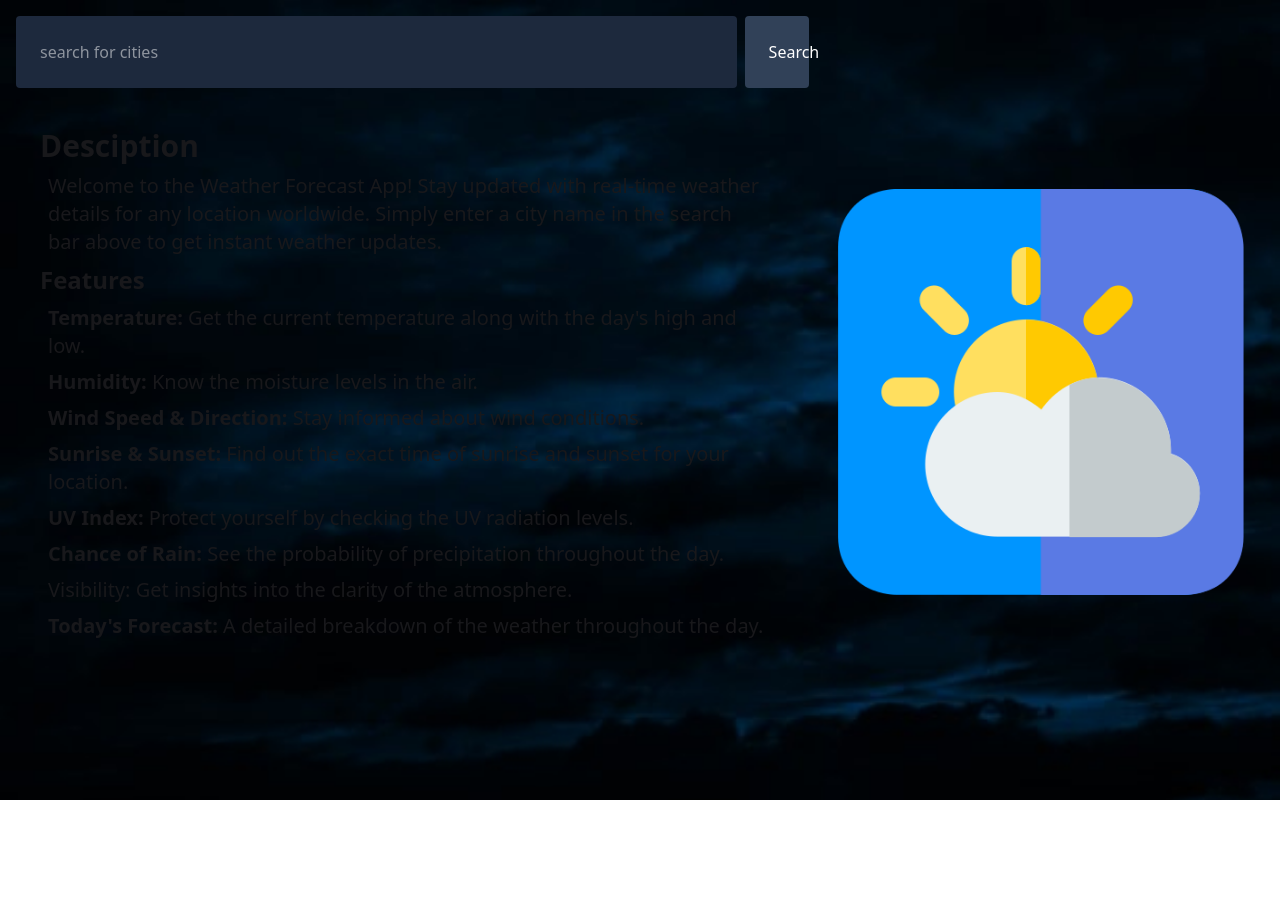
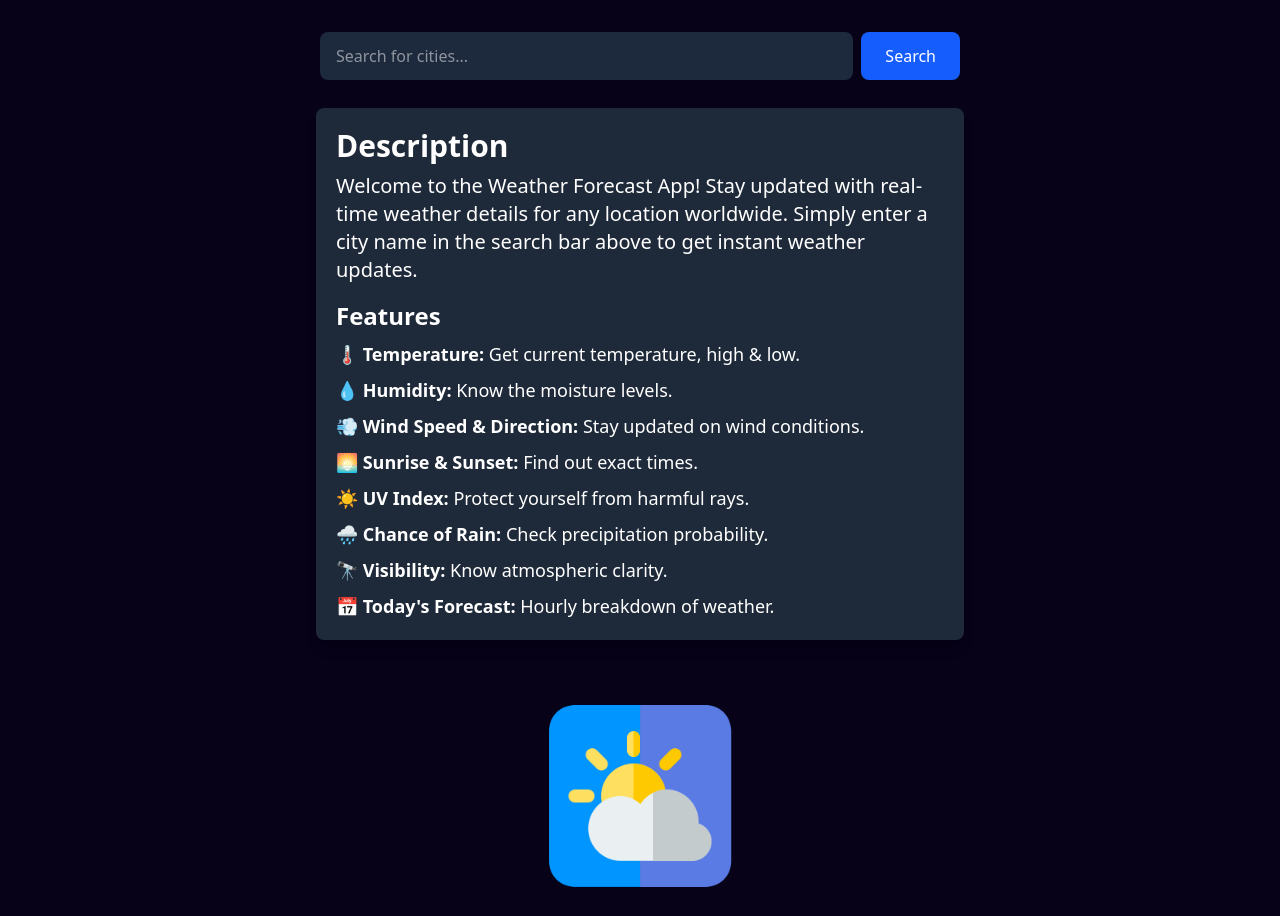
Before and after one commit to Suketu7879/weather-forecast, a React (Vite) app: page / in a window 1280 px wide. Before the commit the page ends 800 px from the top, so only its background shows below. Built offline with nearby package versions, Linux system fonts and the light colour scheme.

Commit message:
completed

```diff
--- a/src/components/AirCondition.jsx
+++ b/src/components/AirCondition.jsx
@@ -1,3 +1,4 @@
+
 import React, { useContext } from "react";
 import { AppContext } from "../context";
 
@@ -5,56 +6,24 @@ const AirCondition = () => {
   const { data } = useContext(AppContext);
 
   return (
-    <div>
-      <div className="text-white bg-gray-700 font-bold rounded-3xl p-9 m-2">
-        <div>Air Condition</div>
-        <div className="flex justify-between items-center py-24 px-7 h-40">
-          <div className="flex flex-col gap-10">
-            <div>
-              <div className="opacity-60 font-normal">Feels like</div>
-              <div className="text-2xl">{data.current.feelslike_c}° C</div>
-            </div>
-            <div>
-              <div className="opacity-60 font-normal">UV</div>
-              <div className="text-2xl">{data.current.uv}</div>
-            </div>
+    <div className="text-white bg-gray-700 font-bold rounded-3xl p-6 m-2">
+      <div className="text-2xl text-center md:text-left">Air Condition</div>
+      <div className="grid grid-cols-2 sm:grid-cols-4 gap-6 py-6">
+        {[
+          { label: "Feels like", value: `${data.current.feelslike_c}° C` },
+          { label: "UV", value: data.current.uv },
+          { label: "Wind", value: `${data.current.wind_kph} KM` },
+          { label: "Wind direction", value: data.current.wind_dir },
+          { label: "Humidity", value: `${data.current.humidity}%` },
+          { label: "Chance of rain", value: `${data.forecast.forecastday[0].day.daily_chance_of_rain}%` },
+          { label: "Pressure", value: `${data.current.pressure_mb} mb` },
+          { label: "Precipitation", value: `${data.current.precip_mm} mm` },
+        ].map((item, index) => (
+          <div key={index} className="flex flex-col items-center sm:items-start">
+            <div className="opacity-60 font-normal">{item.label}</div>
+            <div className="text-xl">{item.value}</div>
           </div>
-
-          <div className="flex flex-col gap-10">
-            <div>
-              <div className="opacity-60 font-normal">Wind</div>
-              <div className="text-2xl">{data.current.wind_kph} KM</div>
-            </div>
-            <div>
-              <div className="opacity-60 font-normal">Wind direction</div>
-              <div className="text-2xl">{data.current.wind_dir}</div>
-            </div>
-          </div>
-
-          <div className="flex flex-col gap-10">
-            <div>
-              <div className="opacity-60 font-normal">Humidity</div>
-              <div className="text-2xl">{data.current.humidity}%</div>
-            </div>
-            <div>
-              <div className="opacity-60 font-normal">Chance of rain</div>
-              <div className="text-2xl">
-                {data.forecast.forecastday[0].day.daily_chance_of_rain}%
-              </div>
-            </div>
-          </div>
-
-          <div className="flex flex-col gap-10">
-            <div>
-              <div className="opacity-60 font-normal">Pressure</div>
-              <div className="text-2xl">{data.current.pressure_mb} mb</div>
-            </div>
-            <div>
-              <div className="opacity-60 font-normal">Precipitation </div>
-              <div className="text-2xl">{data.current.precip_mm} mm</div>
-            </div>
-          </div>
-        </div>
+        ))}
       </div>
     </div>
   );
--- a/src/components/Forcast.jsx
+++ b/src/components/Forcast.jsx
@@ -1,32 +1,29 @@
+
+
 import React, { useContext } from "react";
 import { AppContext } from "../context";
 
 const Forcast = () => {
   const { data } = useContext(AppContext);
   const { hour } = data.forecast.forecastday[0];
+
   return (
-    <div className="text-white bg-gray-800 font-bold rounded-3xl p-5 m-2">
-      <div className="m-3 ">TODAY'S FORECAST</div>
-      <div className="flex overflow-auto flex-col items-center h-[695px]">
-        {hour.map((info, idx) => {
-          return (
-            <div key={idx} className="flex flex-col">
-              <div className="m-3 flex items-center w-20 gap-10">
-                {/* time */}
-                <p className="text-lg text-white opacity-60 ">
-                  {info.time.split(" ")[1]}
-                </p>
-                {/* icon */}
-                <img src={info.condition.icon} alt="icon" className="my-2" />
-                {/* temperature */}
-                <p className="text-xl">{info.temp_c}° C</p>
-              </div>
-              <div className="h-[0.1px] w-60 bg-white m-3 "></div>
+    <div className="text-white bg-gray-700 font-bold rounded-3xl p-5 m-2">
+      <div className="text-2xl text-center md:text-left">TODAY'S FORECAST</div>
+      <div className="flex flex-wrap md:flex-col gap-4 overflow-x-auto md:overflow-visible items-center py-4">
+        {hour.map((info, idx) => (
+          <div key={idx} className="flex flex-col items-center md:w-full">
+            <div className="flex items-center gap-4 w-auto">
+              <p className="text-lg text-white opacity-60">{info.time.split(" ")[1]}</p>
+              <img src={info.condition.icon} alt="icon" className="w-12" />
+              <p className="text-xl">{info.temp_c}° C</p>
             </div>
-          );
-        })}
+            <div className="h-[1px] w-24 md:w-full bg-white opacity-30"></div>
+          </div>
+        ))}
       </div>
     </div>
   );
 };
+
 export default Forcast;
--- a/src/components/Home.jsx
+++ b/src/components/Home.jsx
@@ -5,19 +5,17 @@ import logo from "../assets/logo.png";
 
 const Home = () => {
   return (
-    <div>
-      <div className="flex p-2">
-        <div className="w-[70%]">
-          <div className="">
-            <Search />
-          </div>
-          <div>
-            <Intro />
-          </div>
-        </div>
-        <div className="flex items-center">
-          <img src={logo} alt="" className="mt-24" />
-        </div>
+    <div className="flex flex-col items-center justify-center p-4 space-y-6">
+      <div className="w-full max-w-2xl">
+        <Search />
+        <Intro />
+      </div>
+      <div className="flex justify-center w-full">
+        <img
+          src={logo}
+          alt="Weather Illustration"
+          className="w-40 md:w-52 mt-4"
+        />
       </div>
     </div>
   );
--- a/src/components/Intro.jsx
+++ b/src/components/Intro.jsx
@@ -1,51 +1,29 @@
+
+
 import React from "react";
 
 const Intro = () => {
   return (
-    <div className=" m-3 p-5">
+    <div className="m-3 p-5 bg-gray-800 text-white rounded-lg shadow-lg">
       <div>
-        <div className="text-3xl font-bold">Desciption</div>
-        <div>
-          <p className="text-xl m-2">
-            Welcome to the Weather Forecast App! Stay updated with real-time
-            weather details for any location worldwide. Simply enter a city name
-            in the search bar above to get instant weather updates.
-          </p>
-        </div>
+        <h1 className="text-2xl md:text-3xl font-bold mb-2">Description</h1>
+        <p className="text-lg md:text-xl mb-4">
+          Welcome to the Weather Forecast App! Stay updated with real-time weather details for any location worldwide.
+          Simply enter a city name in the search bar above to get instant weather updates.
+        </p>
       </div>
       <div>
-        <div className="text-2xl font-bold">Features</div>
-        <div className="text-xl m-2 flex flex-col gap-2">
-          <p>
-            <span className="font-semibold">Temperature:</span> Get the current
-            temperature along with the day's high and low.
-          </p>
-          <p>
-            <span className="font-semibold">Humidity:</span> Know the moisture
-            levels in the air.
-          </p>
-          <p>
-            <span className="font-semibold">Wind Speed & Direction:</span> Stay
-            informed about wind conditions.
-          </p>
-          <p>
-            <span className="font-semibold">Sunrise & Sunset:</span> Find out
-            the exact time of sunrise and sunset for your location.
-          </p>
-          <p>
-            <span className="font-semibold">UV Index:</span> Protect yourself by
-            checking the UV radiation levels.
-          </p>
-          <p>
-            <span className="font-semibold">Chance of Rain:</span> See the
-            probability of precipitation throughout the day.
-          </p>
-          <p>Visibility: Get insights into the clarity of the atmosphere.</p>
-          <p>
-            <span className="font-semibold">Today's Forecast:</span> A detailed
-            breakdown of the weather throughout the day.
-          </p>
-        </div>
+        <h2 className="text-xl md:text-2xl font-bold mb-2">Features</h2>
+        <ul className="text-lg space-y-2">
+          <li><span className="font-semibold">🌡 Temperature:</span> Get current temperature, high & low.</li>
+          <li><span className="font-semibold">💧 Humidity:</span> Know the moisture levels.</li>
+          <li><span className="font-semibold">💨 Wind Speed & Direction:</span> Stay updated on wind conditions.</li>
+          <li><span className="font-semibold">🌅 Sunrise & Sunset:</span> Find out exact times.</li>
+          <li><span className="font-semibold">☀️ UV Index:</span> Protect yourself from harmful rays.</li>
+          <li><span className="font-semibold">🌧 Chance of Rain:</span> Check precipitation probability.</li>
+          <li><span className="font-semibold">🔭 Visibility:</span> Know atmospheric clarity.</li>
+          <li><span className="font-semibold">📅 Today's Forecast:</span> Hourly breakdown of weather.</li>
+        </ul>
       </div>
     </div>
   );
--- a/src/components/Search.jsx
+++ b/src/components/Search.jsx
@@ -1,3 +1,4 @@
+
 import React, { useContext, useRef, useState } from "react";
 import { useNavigate } from "react-router-dom";
 import { AppContext } from "../context.jsx";
@@ -6,30 +7,27 @@ import axios from "axios";
 const Search = () => {
   const [city, setCity] = useState("");
   const navigate = useNavigate();
-  const { data, setData } = useContext(AppContext);
+  const { setData } = useContext(AppContext);
   const fRef = useRef();
 
   const HandleClick = async (e) => {
     e.preventDefault();
+    if (!city.trim()) return;
 
     let res = await axios.get("https://wheather-il9t.onrender.com/apikey");
-
 
     const options = {
       method: "GET",
       url: "https://weatherapi-com.p.rapidapi.com/forecast.json",
-      params: {
-        q: `${city}`,
-        days: "1",
-      },
+      params: { q: city, days: "1" },
       headers: {
         "x-rapidapi-key": res.data,
         "x-rapidapi-host": "weatherapi-com.p.rapidapi.com",
       },
     };
+
     try {
       const response = await axios.request(options);
-      // console.log(response.data);
       setData(response.data);
       navigate("/cast");
     } catch (error) {
@@ -39,32 +37,27 @@ const Search = () => {
   };
 
   return (
-    <div>
-      <div>
+    <div className="w-full flex justify-center items-center p-4">
       <form
-          // action="#"
-          className=" flex justify-center items-center "
-          onSubmit={(e) => {
-            e.preventDefault();
-          }}
+        className="flex w-full max-w-2xl gap-2"
+        onSubmit={(e) => e.preventDefault()}
         ref={fRef}
       >
         <input
           type="text"
           value={city}
-            placeholder="search for cities"
+          placeholder="Search for cities..."
           onChange={(e) => setCity(e.target.value)}
-            className="bg-slate-800 h-18 w-[90%] m-2 p-6 rounded text-white border-none"
+          className="bg-slate-800 h-12 w-full p-4 rounded-lg text-white outline-none"
         />
         <button
-            className="h-18 w-[8%] bg-slate-700 p-6 rounded text-white"
-            onClick={(e) => HandleClick(e)}
+          className="h-12 px-6 bg-blue-600 text-white rounded-lg hover:bg-blue-700 transition"
+          onClick={HandleClick}
         >
           Search
         </button>
       </form>
     </div>
-    </div>
   );
 };
 
--- a/src/index.css
+++ b/src/index.css
@@ -2,8 +2,9 @@
 @plugin  "daisyui";
 
 body {
-  background-image: url("assets/bg.jpg");
-  background-size: cover;
-  height: 100vh;
-  overflow: hidden;
+  /* background-image: url("assets/bg.jpg"); */
+  background-color: #070217;
+  background-size:auto;
+  /* height: 100vh; */
+  /* overflow: hidden; */
 }
```
Also changed, not shown: src/components/Cast.jsx (+11 -11 lines), src/components/Main.jsx (+27 -42 lines). Lines whose indentation alone changed are shown as unchanged.
